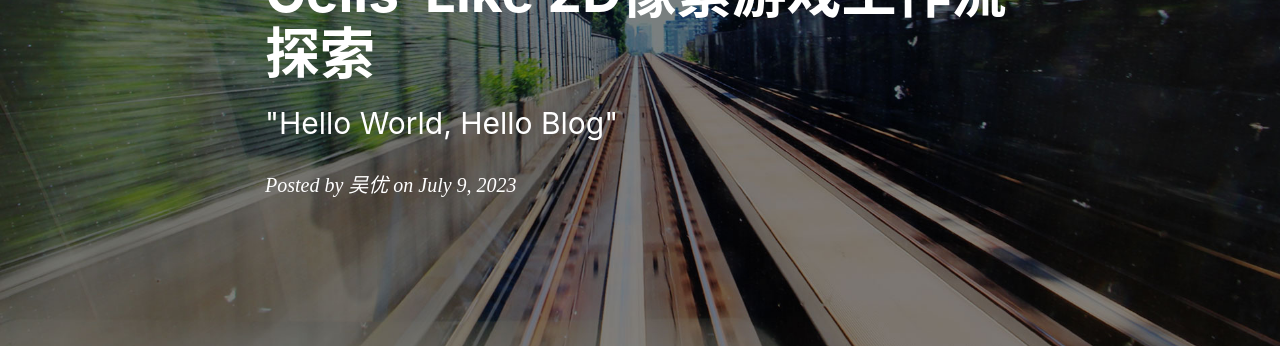
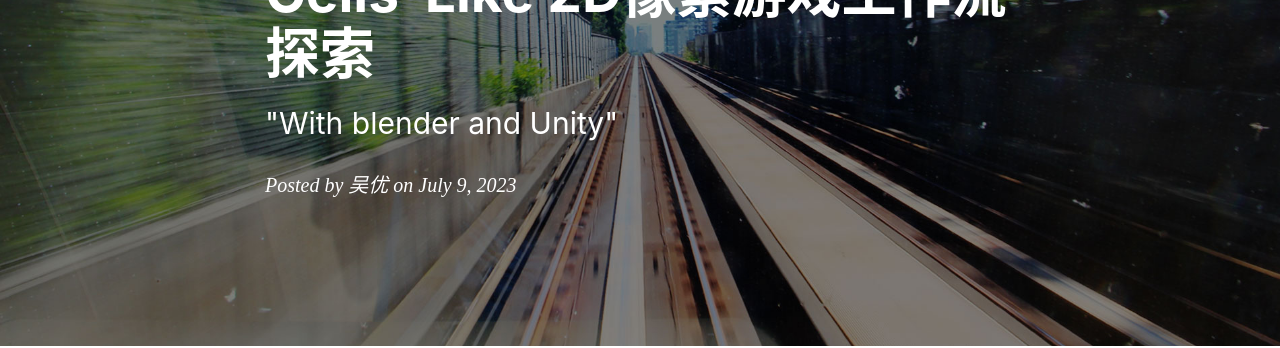
Before and after one commit to jonwu726/jonwu726.github.io, a Jekyll site: the page built from _posts/2023-07-09-3to2-Pixel-Art.markdown, in a window 1280 px wide and 900 px high. Shown: the part 237-585 px from the top of the window. Built offline with Jekyll 4.4.1, drawn with Linux system fonts in a browser that asks for light colours; nearby versions of some CDN libraries; comment, search, counter and statistics services are not loaded.

Commit message:
what now

```diff
--- a/_layouts/keynote.html
+++ b/_layouts/keynote.html
@@ -59,7 +59,7 @@ layout: default
 
                 <hr>
 
-                {% if site.duoshuo_share && site.duoshuo_username %}
+                {% if site.duoshuo_share and site.duoshuo_username %}
                 <!-- 多说 Share start -->
                 </style>
                 <div class="ds-share"
--- a/_posts/2023-07-09-3to2-Pixel-Art.markdown
+++ b/_posts/2023-07-09-3to2-Pixel-Art.markdown
@@ -1,8 +1,8 @@
 ---
 layout:     post
 title:      "Cells-Like 2D像素游戏工作流探索"
-subtitle:   " \"Hello World, Hello Blog\""
-date:       2023-07-09 20:47
+subtitle:   " \"With blender and Unity\""
+date:       2023-07-09
 author:     "吴优"
 header-img: "img/post-bg-2015.jpg"
 tags:
```
